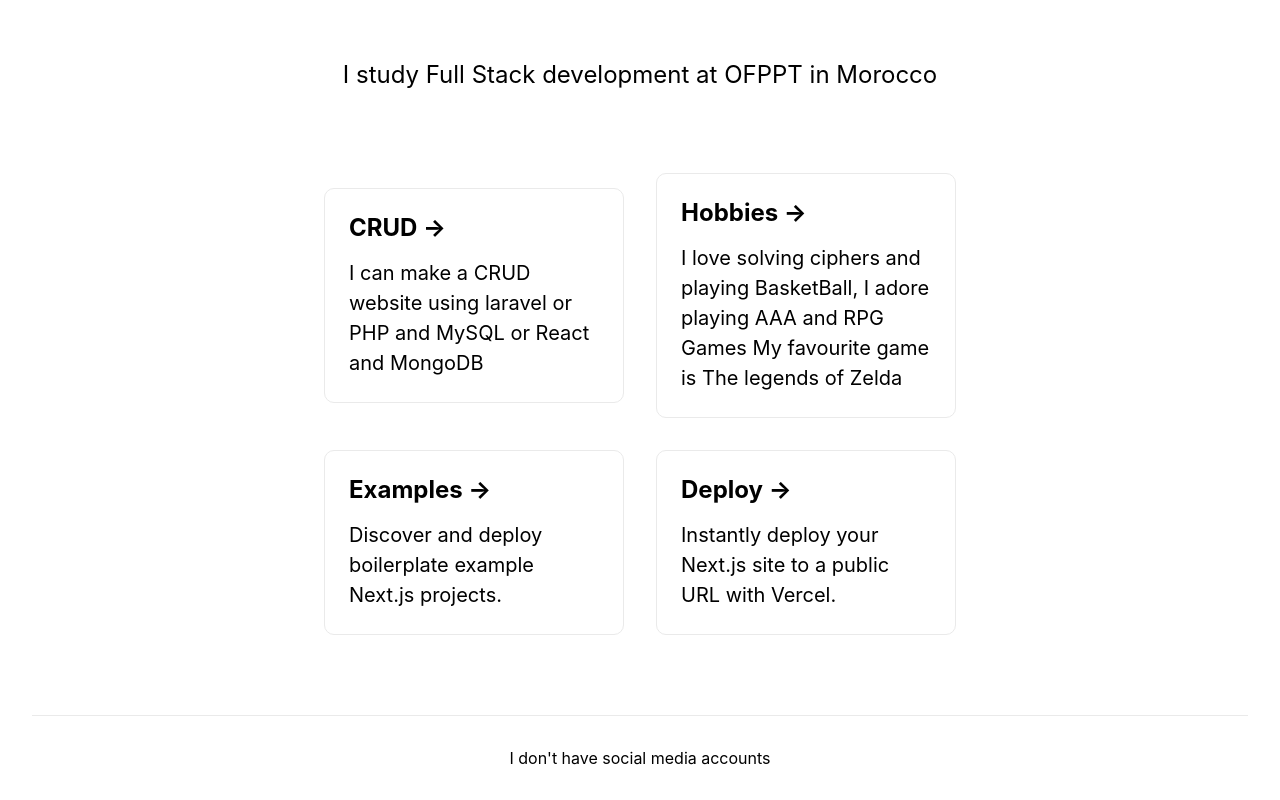
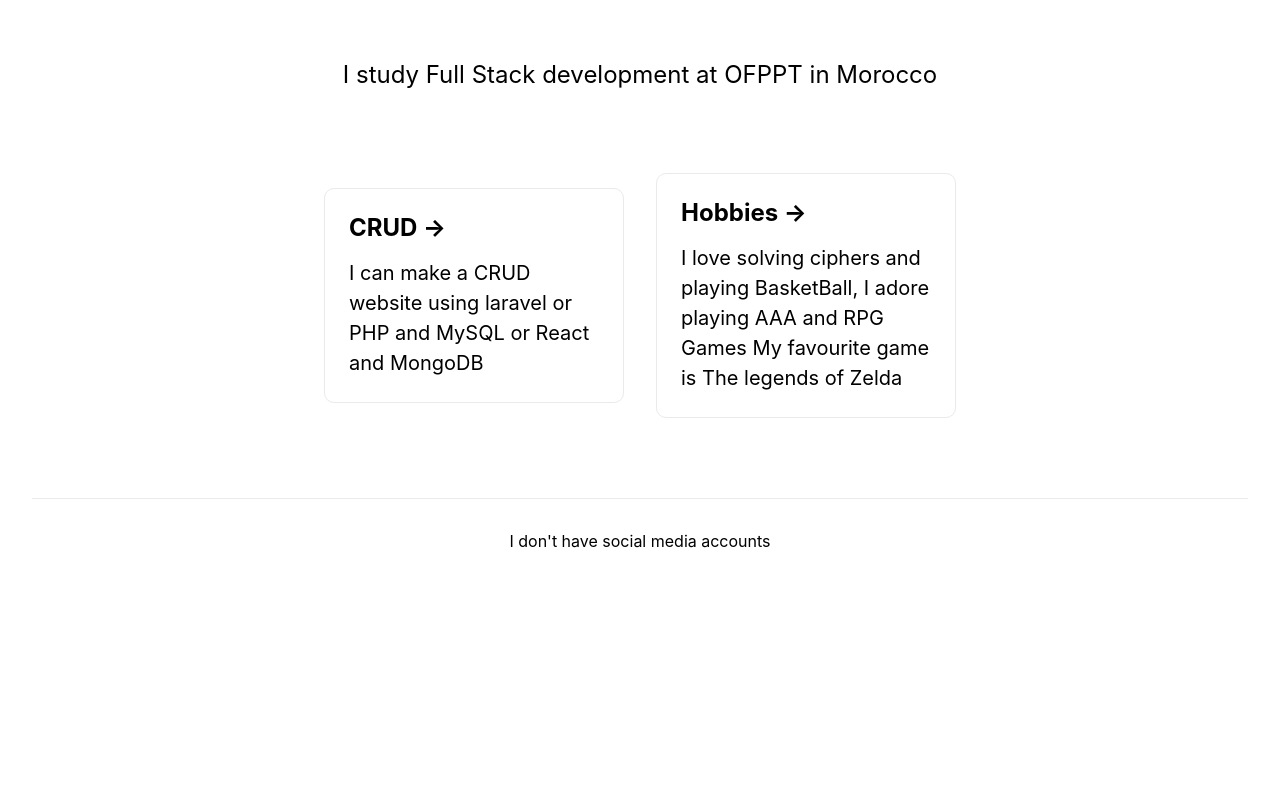
Before and after one commit to YoussefJemmane/joemane, a Next.js app: page / in a window 1280 px wide. Shown: the part 765-1565 px from the top of the page. After the commit the page ends 1348 px from the top, so only its background shows below. Built offline with nearby package versions, Linux system fonts and the light colour scheme.

Commit message:
Update index.js

```diff
--- a/pages/index.js
+++ b/pages/index.js
@@ -40,26 +40,6 @@
             <h2>Hobbies &rarr;</h2>
             <p>I love solving ciphers and playing BasketBall, I adore playing AAA and RPG Games My favourite game is The legends of Zelda</p>
           </a>
-
-          <a
-            href="https://github.com/vercel/next.js/tree/canary/examples"
-            className={styles.card}
-          >
-            <h2>Examples &rarr;</h2>
-            <p>Discover and deploy boilerplate example Next.js projects.</p>
-          </a>
-
-          <a
-            href="https://vercel.com/new?utm_source=create-next-app&utm_medium=default-template&utm_campaign=create-next-app"
-            target="_blank"
-            rel="noopener noreferrer"
-            className={styles.card}
-          >
-            <h2>Deploy &rarr;</h2>
-            <p>
-              Instantly deploy your Next.js site to a public URL with Vercel.
-            </p>
-          </a>
         </div>
       </main>
 
```
